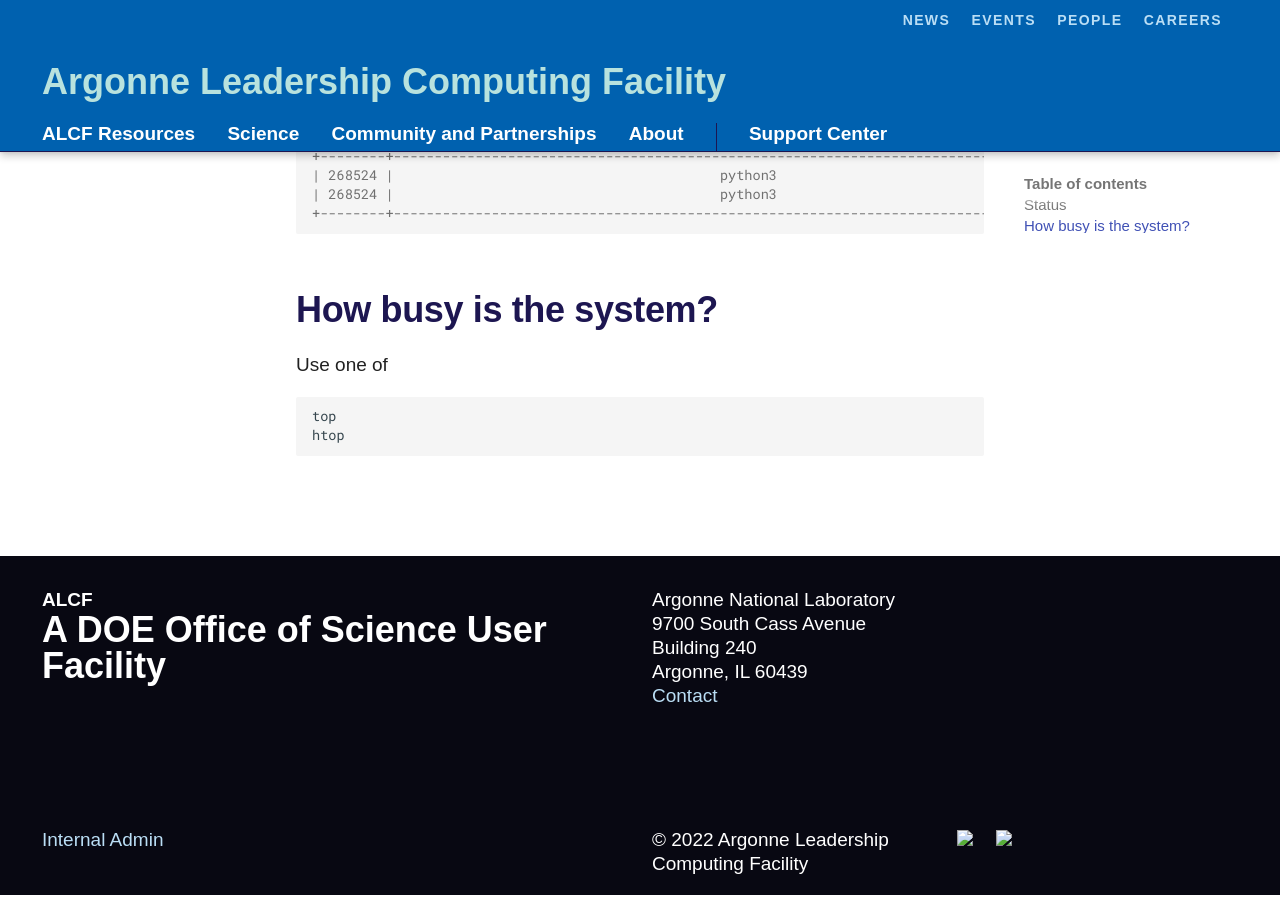
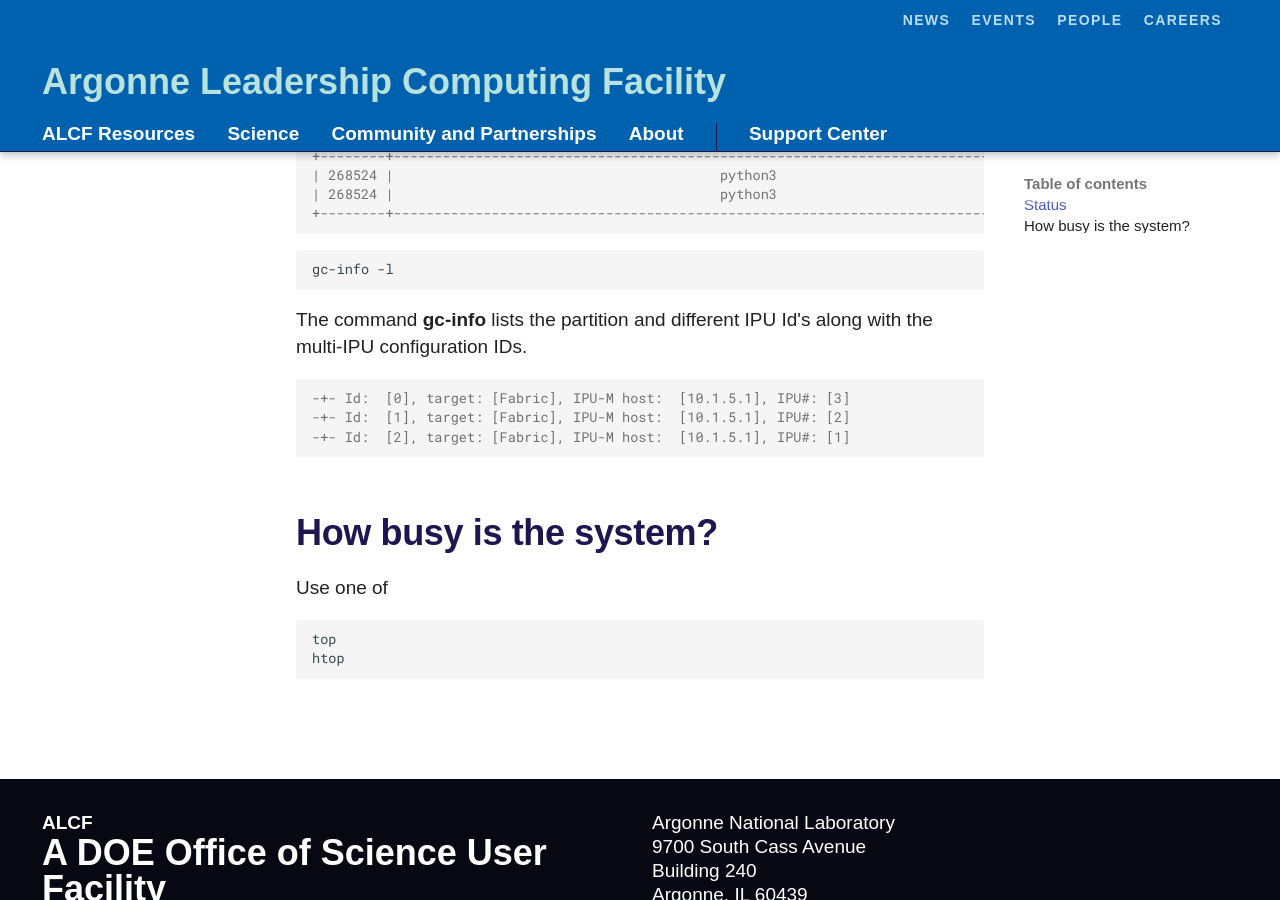
Before and after one commit to argonne-lcf/ai-testbed-userdocs, an MkDocs documentation site: the page built from docs/graphcore/Miscellaneous.md, in a window 1280 px wide and 900 px high, scrolled down 484 px. Built offline with MkDocs 1.6.1 and Material for MkDocs 9.7.7, drawn with Linux system fonts in a browser that asks for light colours; some web fonts are replaced; comment, search, counter and statistics services are not loaded.

Commit message:
Varuni edits.

````diff
--- a/docs/graphcore/Miscellaneous.md
+++ b/docs/graphcore/Miscellaneous.md
@@ -19,6 +19,18 @@
 +--------+---------------------------------------------------------------------------------------+--------+------------+----+----------+--------+--------+--------+
 ```
 
+```bash
+gc-info -l
+```
+
+The command **gc-info** lists the partition and different IPU Id's along with the multi-IPU configuration IDs.
+
+```console
+-+- Id:  [0], target: [Fabric], IPU-M host:  [10.1.5.1], IPU#: [3]
+-+- Id:  [1], target: [Fabric], IPU-M host:  [10.1.5.1], IPU#: [2]
+-+- Id:  [2], target: [Fabric], IPU-M host:  [10.1.5.1], IPU#: [1]
+```
+
 ## How busy is the system?
 
 Use one of
````
Also changed, not shown: docs/graphcore/Getting-Started.md (+5 -3 lines).
